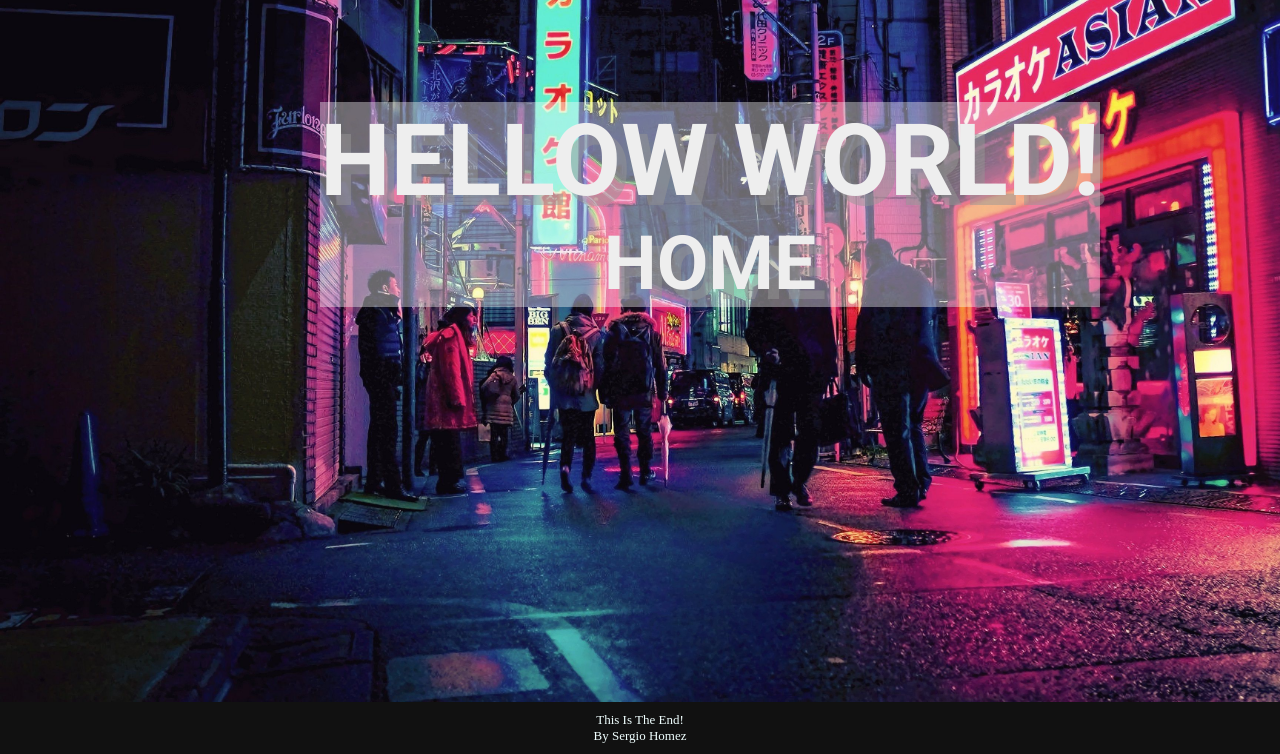
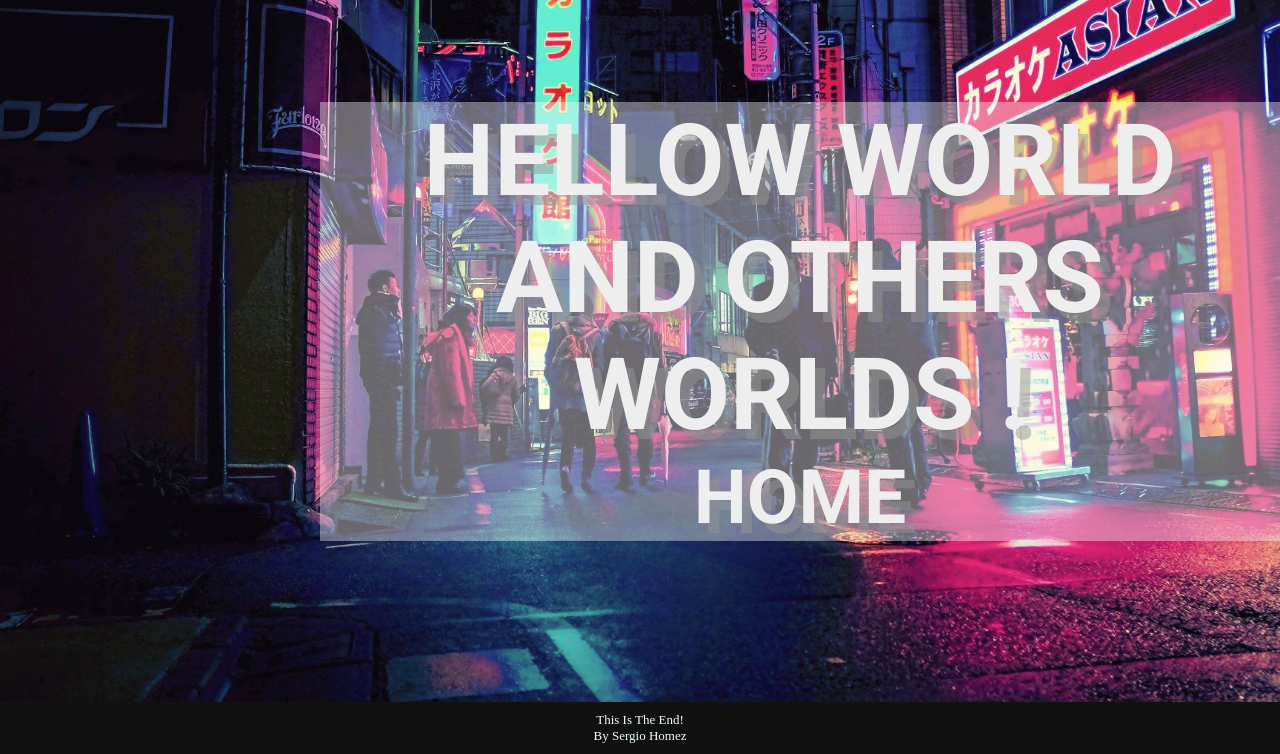
Before and after one commit to sergiohgh/test, a plain HTML site: page index.html in a window 1280 px wide. Shown: the part 98-852 px from the top of the page. Drawn offline with Linux system fonts and the light colour scheme.

Commit message:
index.changed

```diff
--- a/index.html
+++ b/index.html
@@ -19,7 +19,7 @@
             </nav>
             <!--content-->
             <div class="center">
-                <h1>hellow world!</h1>
+                <h1>hellow world and others worlds !</h1>
                 <h2>home</h2>
             </div>
 
```
